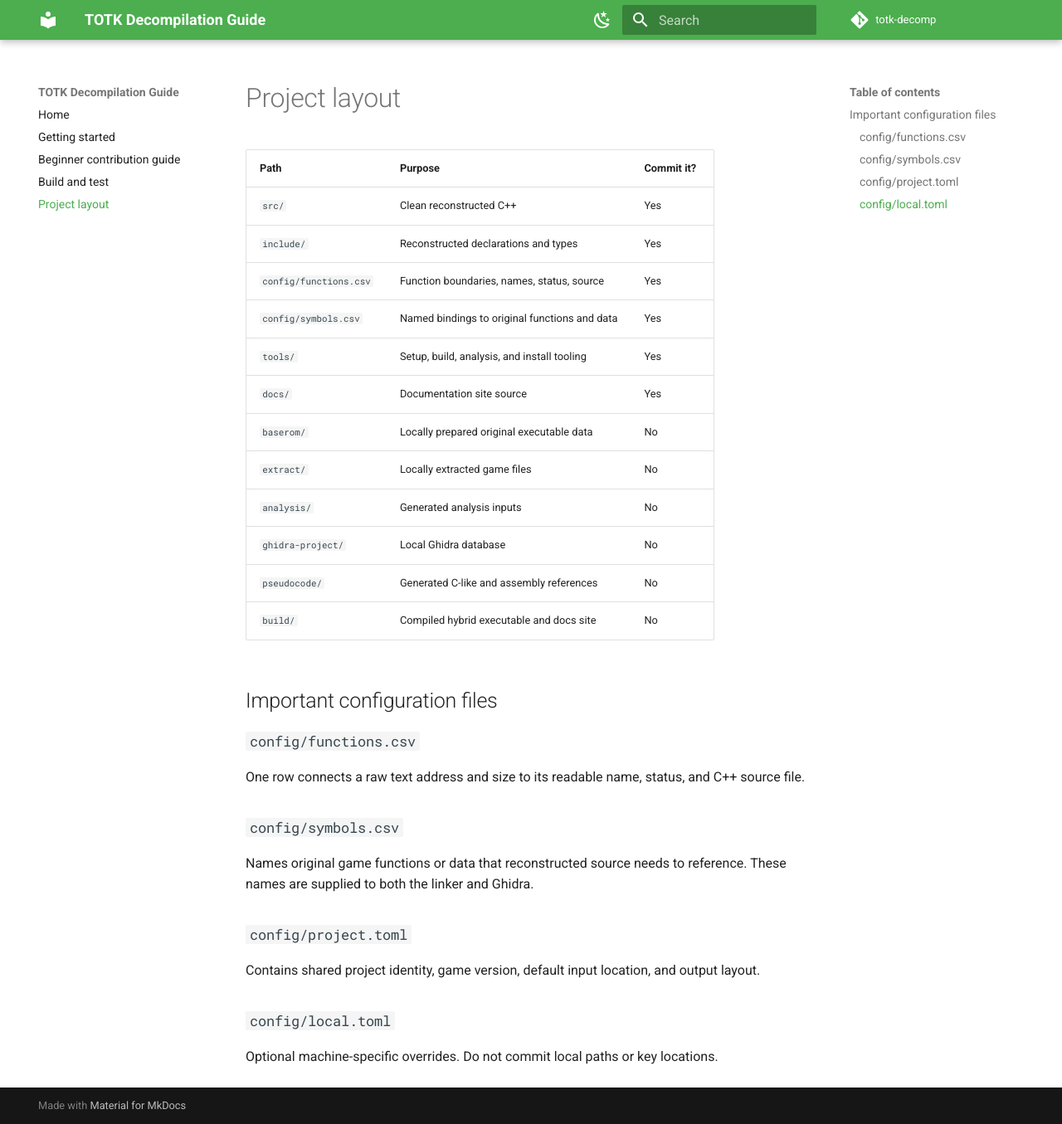
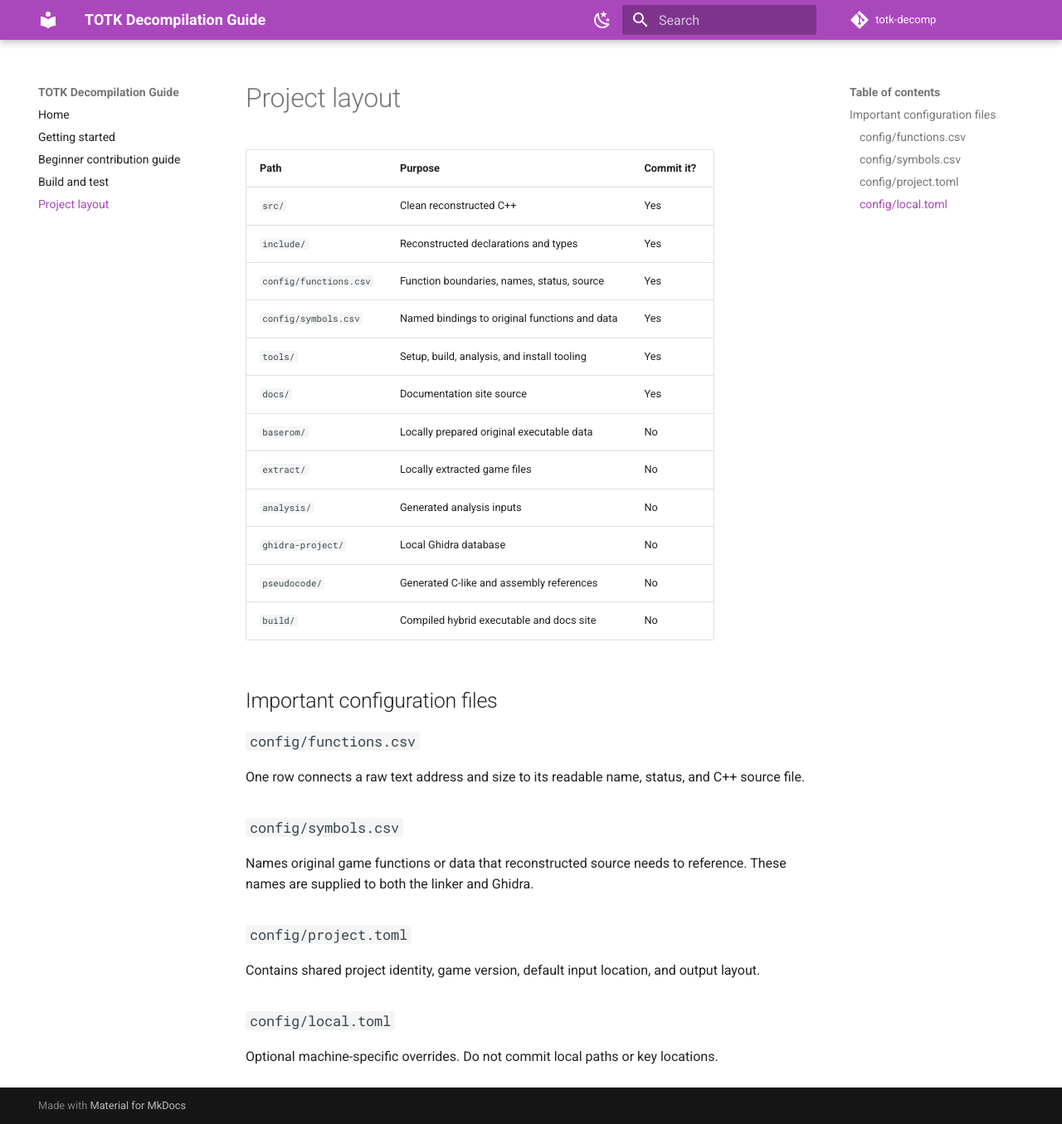
Before and after one commit to oxodx/totk-decomp, an MkDocs documentation site: the page built from docs/project-layout.md, in a window 1280 px wide and 1355 px high. Shown: the whole window at 83% size. Built offline with MkDocs 1.6.1 and Material for MkDocs 9.7.7, drawn with Linux system fonts in a browser that asks for light colours; comment, search, counter and statistics services are not loaded.

Commit message:
chore: improve the docs

```diff
--- a/docs/project-layout.md
+++ b/docs/project-layout.md
@@ -1,19 +1,19 @@
 # Project layout
 
-| Path | Purpose | Commit it? |
-| --- | --- | --- |
-| `src/` | Clean reconstructed C++ | Yes |
-| `include/` | Reconstructed declarations and types | Yes |
-| `config/functions.csv` | Function boundaries, names, status, source | Yes |
-| `config/symbols.csv` | Named bindings to original functions and data | Yes |
-| `tools/` | Setup, build, analysis, and install tooling | Yes |
-| `docs/` | Documentation site source | Yes |
-| `baserom/` | Locally prepared original executable data | No |
-| `extract/` | Locally extracted game files | No |
-| `analysis/` | Generated analysis inputs | No |
-| `ghidra-project/` | Local Ghidra database | No |
-| `pseudocode/` | Generated C-like and assembly references | No |
-| `build/` | Compiled hybrid executable and docs site | No |
+| Path                   | Purpose                                       | Commit it? |
+| ---------------------- | --------------------------------------------- | ---------- |
+| `src/`                 | Clean reconstructed C++                       | Yes        |
+| `include/`             | Reconstructed declarations and types          | Yes        |
+| `config/functions.csv` | Function boundaries, names, status, source    | Yes        |
+| `config/symbols.csv`   | Named bindings to original functions and data | Yes        |
+| `tools/`               | Setup, build, analysis, and install tooling   | Yes        |
+| `docs/`                | Documentation site source                     | Yes        |
+| `baserom/`             | Locally prepared original executable data     | No         |
+| `extract/`             | Locally extracted game files                  | No         |
+| `analysis/`            | Generated analysis inputs                     | No         |
+| `ghidra-project/`      | Local Ghidra database                         | No         |
+| `pseudocode/`          | Generated C-like and assembly references      | No         |
+| `build/`               | Compiled hybrid executable and docs site      | No         |
 
 ## Important configuration files
 
--- a/mkdocs.yml
+++ b/mkdocs.yml
@@ -18,14 +18,14 @@ theme:
   palette:
     - media: "(prefers-color-scheme: light)"
       scheme: default
-      primary: green
+      primary: purple
       accent: teal
       toggle:
         icon: material/weather-night
         name: Use dark mode
     - media: "(prefers-color-scheme: dark)"
       scheme: slate
-      primary: green
+      primary: purple
       accent: teal
       toggle:
         icon: material/weather-sunny
```
Also changed, not shown: docs/index.md (+7 -7 lines).
